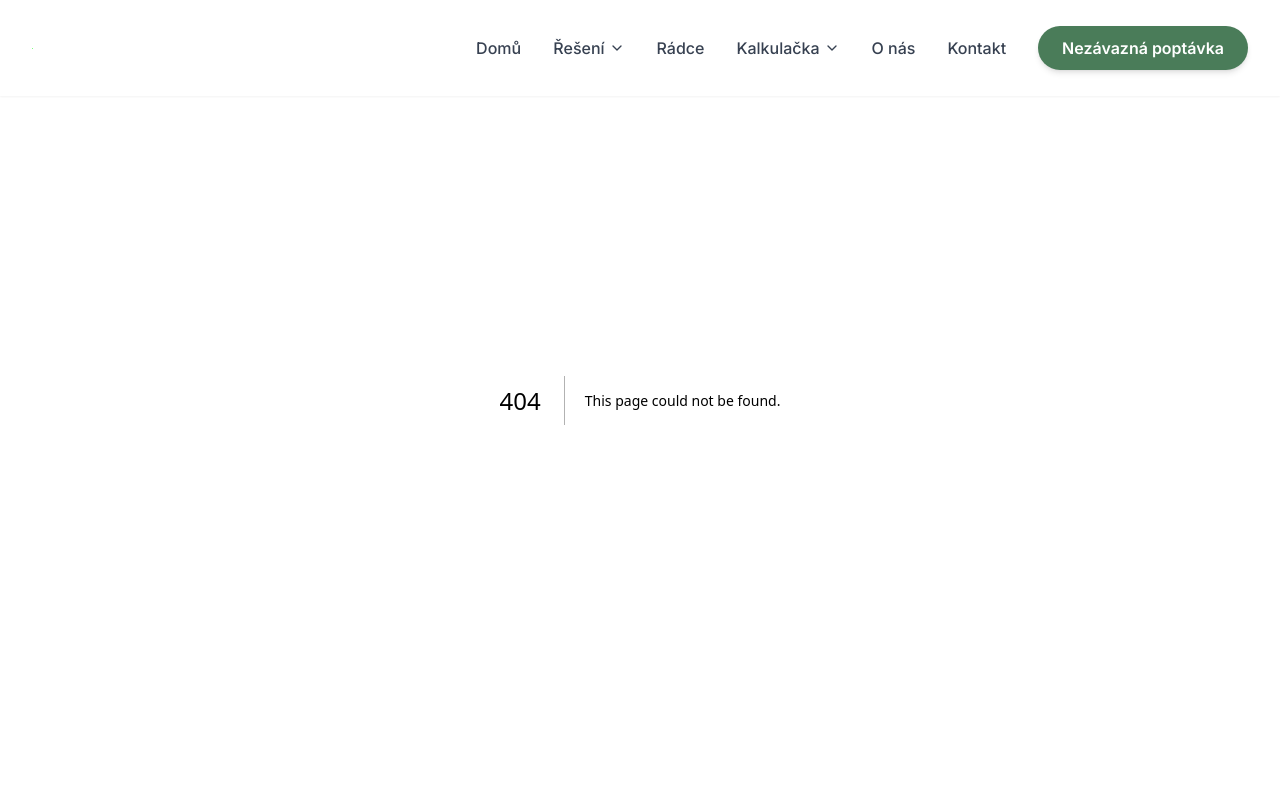
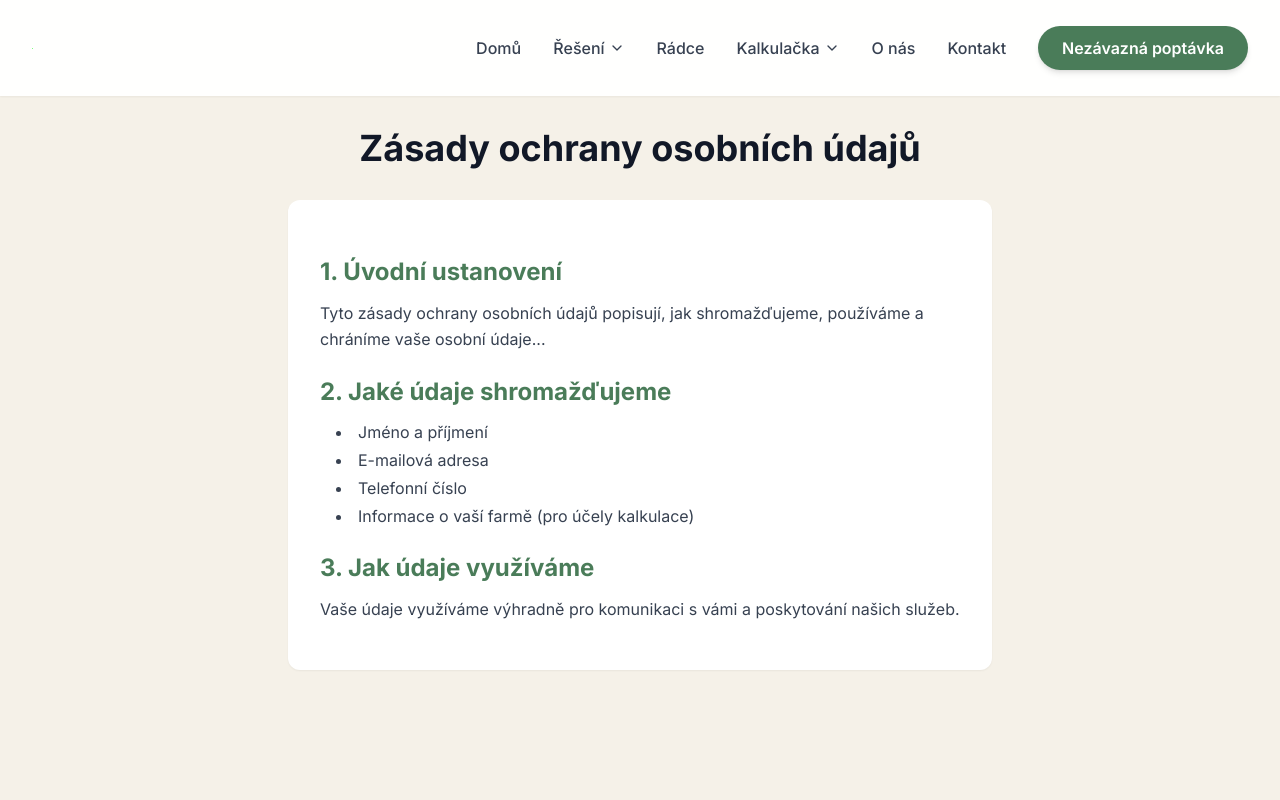
Before and after one commit to pavelbase/demon-agro-web-1.3, a Next.js app in the folder demon-agro/: page /zasady-ochrany-osobnich-udaju in a window 1280 px wide. Before the commit this address had no page. Shown: the top 800 px of the page. Built offline with nearby package versions, Linux system fonts and the light colour scheme.

Commit message:
Add privacy policy page and content
Co-authored-by: base.pavel.29 <base.pavel.29@gmail.com>

```diff
--- a/demon-agro/app/admin/page.tsx
+++ b/demon-agro/app/admin/page.tsx
@@ -383,6 +383,7 @@ export default function AdminPage() {
                 <option value="mg">Hořčík</option>
                 <option value="analyza">Analýza</option>
                 <option value="onas">O nás</option>
+                <option value="privacy-policy">Zásady ochrany osobních údajů</option>
               </select>
             </div>
 
@@ -1234,6 +1235,7 @@ function ContentForm({
         </p>
       </div>
 
+      {pageKey !== "privacy-policy" && (
         <div>
           <label className="block font-semibold text-gray-900 mb-2">
             Hero podnadpis (max 500 znaků)
@@ -1249,8 +1251,9 @@ function ContentForm({
             {content.hero_podnadpis?.length || 0}/500
           </p>
         </div>
+      )}
 
-      {pageKey !== "home" && pageKey !== "onas" && (
+      {pageKey !== "home" && pageKey !== "onas" && pageKey !== "privacy-policy" && (
         <>
           <div>
             <label className="block font-semibold text-gray-900 mb-2">
@@ -1339,6 +1342,24 @@ function ContentForm({
             </p>
           </div>
         </>
+      )}
+
+      {pageKey === "privacy-policy" && (
+        <div>
+          <label className="block font-semibold text-gray-900 mb-2">
+            Text zásad (Markdown)
+          </label>
+          <textarea
+            value={content.privacy_text || ""}
+            onChange={(e) => handleChange("privacy_text", e.target.value)}
+            rows={20}
+            className="w-full px-4 py-3 bg-white shadow-sm rounded-lg focus:ring-2 focus:ring-[#4A7C59] focus:outline-none resize-none font-mono text-sm"
+            placeholder="# Zásady ochrany osobních údajů..."
+          />
+          <p className="text-sm text-gray-500 mt-1">
+            Podporuje Markdown formátování
+          </p>
+        </div>
       )}
 
       {pageKey === "onas" && (
--- /dev/null
+++ b/demon-agro/app/zasady-ochrany-osobnich-udaju/page.tsx
@@ -0,0 +1,51 @@
+"use client";
+
+import { useState, useEffect } from "react";
+import { getPageContent, defaultContent } from "@/lib/content";
+import ReactMarkdown from "react-markdown";
+
+export default function PrivacyPolicyPage() {
+  const [content, setContent] = useState(defaultContent["privacy-policy"]);
+  const [mounted, setMounted] = useState(false);
+
+  useEffect(() => {
+    setMounted(true);
+    // Explicitly cast to unknown then to the expected type or just use key access if strict typing allows
+    const loadedContent = getPageContent("privacy-policy");
+    // Ensure we have the default structure if something is missing in local storage
+    setContent(loadedContent || defaultContent["privacy-policy"]);
+  }, []);
+
+  if (!mounted) {
+    return null;
+  }
+
+  return (
+    <div className="min-h-screen bg-[#F5F1E8] pt-32 pb-16">
+      <div className="max-w-3xl mx-auto px-4 sm:px-6 lg:px-8">
+        <h1 className="text-4xl font-bold text-gray-900 mb-8 text-center">
+          {content.hero_nadpis || "Zásady ochrany osobních údajů"}
+        </h1>
+
+        <div className="bg-white p-8 rounded-xl shadow-sm">
+          <ReactMarkdown
+            components={{
+              h1: ({node, ...props}) => <h1 className="text-3xl font-bold mb-4 mt-8" {...props} />,
+              h2: ({node, ...props}) => <h2 className="text-2xl font-bold mb-3 mt-6 text-[#4A7C59]" {...props} />,
+              h3: ({node, ...props}) => <h3 className="text-xl font-bold mb-2 mt-4" {...props} />,
+              p: ({node, ...props}) => <p className="mb-4 leading-relaxed text-gray-700" {...props} />,
+              ul: ({node, ...props}) => <ul className="list-disc list-inside mb-4 space-y-1" {...props} />,
+              ol: ({node, ...props}) => <ol className="list-decimal list-inside mb-4 space-y-1" {...props} />,
+              li: ({node, ...props}) => <li className="text-gray-700 ml-4" {...props} />,
+              strong: ({node, ...props}) => <strong className="font-semibold text-gray-900" {...props} />,
+              a: ({node, ...props}) => <a className="text-[#4A7C59] hover:underline" {...props} />,
+              blockquote: ({node, ...props}) => <blockquote className="border-l-4 border-[#4A7C59] pl-4 italic my-4 text-gray-600" {...props} />,
+            }}
+          >
+            {content.privacy_text || ""}
+          </ReactMarkdown>
+        </div>
+      </div>
+    </div>
+  );
+}
--- a/demon-agro/lib/content.ts
+++ b/demon-agro/lib/content.ts
@@ -65,6 +65,24 @@ export const defaultContent: Record<PageKey, PageContent> = {
     cta_nadpis: "Začněme spolupracovat",
     cta_text: "Kontaktujte nás pro nezávaznou konzultaci",
   },
+  "privacy-policy": {
+    hero_nadpis: "Zásady ochrany osobních údajů",
+    hero_podnadpis: "",
+    privacy_text: `## 1. Úvodní ustanovení
+
+Tyto zásady ochrany osobních údajů popisují, jak shromažďujeme, používáme a chráníme vaše osobní údaje...
+
+## 2. Jaké údaje shromažďujeme
+
+- Jméno a příjmení
+- E-mailová adresa
+- Telefonní číslo
+- Informace o vaší farmě (pro účely kalkulace)
+
+## 3. Jak údaje využíváme
+
+Vaše údaje využíváme výhradně pro komunikaci s vámi a poskytování našich služeb.`
+  },
 };
 
 export function getPageContent(page: PageKey): PageContent {
--- a/demon-agro/lib/types.ts
+++ b/demon-agro/lib/types.ts
@@ -23,6 +23,7 @@ export interface PageContent {
   nase_mise_text?: string;
   cta_nadpis?: string;
   cta_text?: string;
+  privacy_text?: string;
 }
 
 export interface ImageUrls {
@@ -47,7 +48,7 @@ export interface ImageUrls {
   onas_kdo_jsme_img: string;
 }
 
-export type PageKey = "home" | "ph" | "sira" | "k" | "mg" | "analyza" | "onas";
+export type PageKey = "home" | "ph" | "sira" | "k" | "mg" | "analyza" | "onas" | "privacy-policy";
 
 export interface Article {
   id: string;
```
Lines whose indentation alone changed are shown as unchanged.
